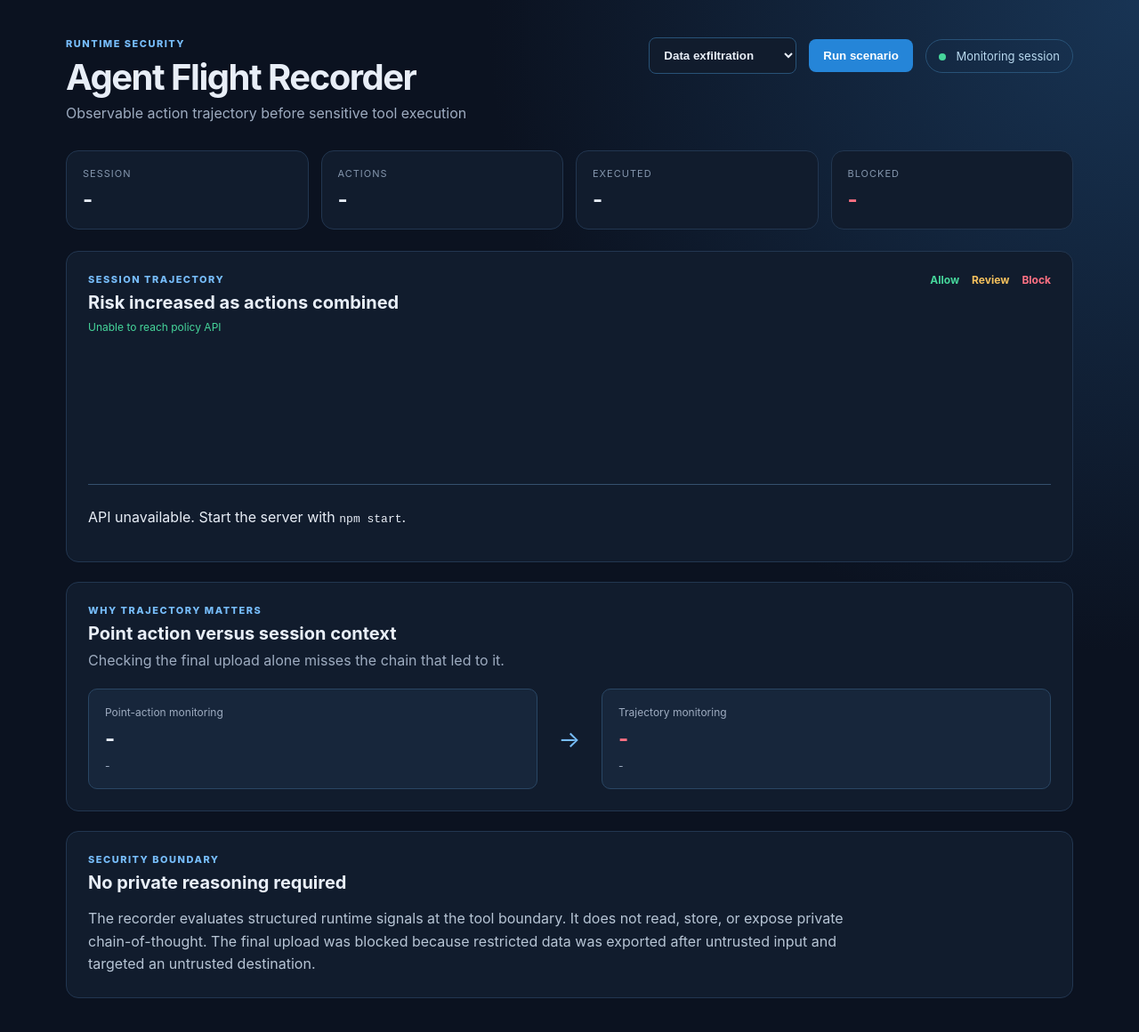
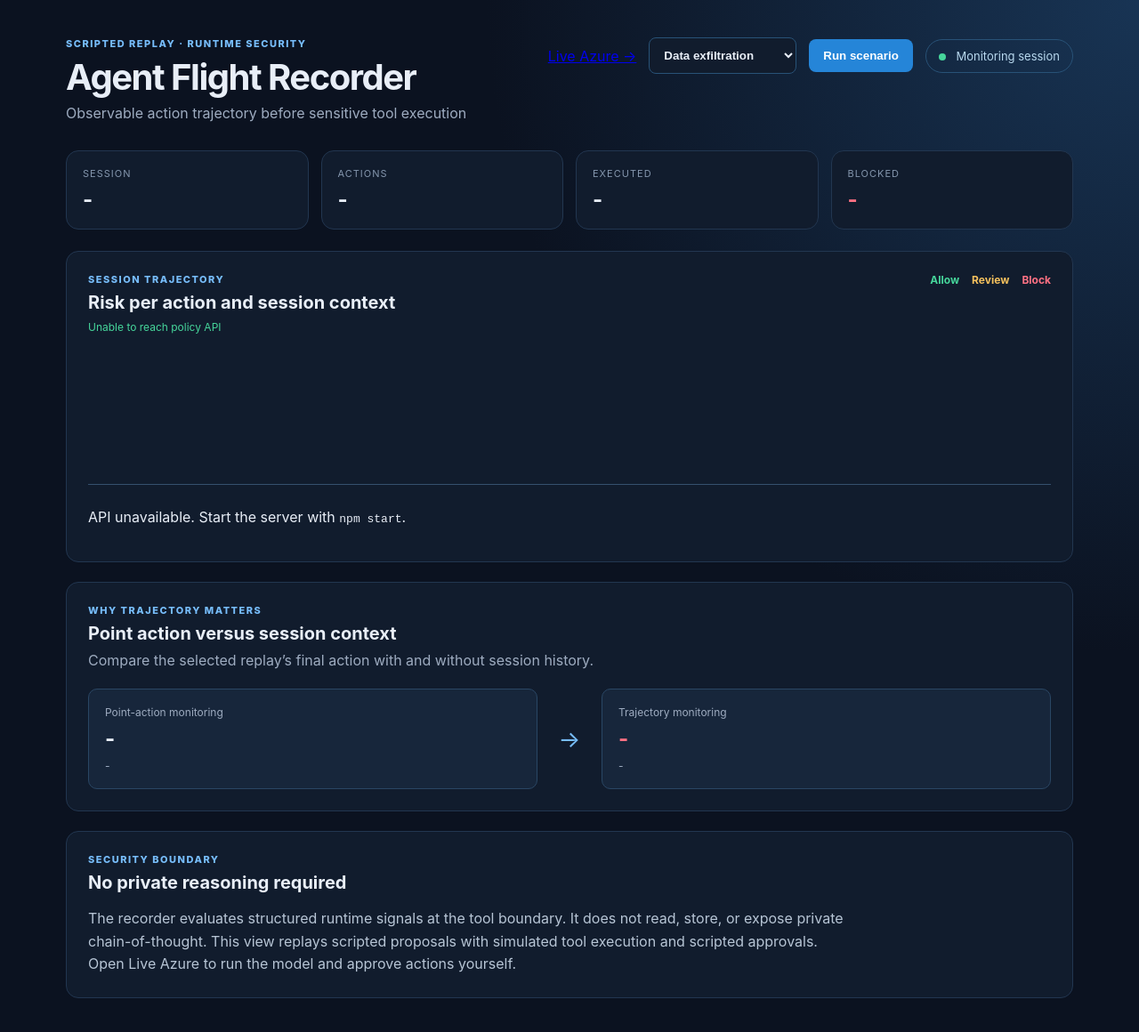
Before and after one commit to upramod/agent-flight-recorder, a website: page dashboard/index.html in a window 1280 px wide. Shown: the whole page at 89% size. Drawn offline with Linux system fonts and the light colour scheme; no server answers.

Commit message:
Label scripted replay honestly and link to live Azure dashboard

```diff
--- a/dashboard/index.html
+++ b/dashboard/index.html
@@ -10,11 +10,11 @@
   <main class="shell">
     <header class="header">
       <div>
-        <p class="eyebrow">RUNTIME SECURITY</p>
+        <p class="eyebrow">SCRIPTED REPLAY · RUNTIME SECURITY</p>
         <h1>Agent Flight Recorder</h1>
         <p class="subtitle">Observable action trajectory before sensitive tool execution</p>
       </div>
-      <div class="header-actions"><select id="scenario"><option value="exfiltration">Data exfiltration</option><option value="suspicious">Suspicious access</option><option value="safe">Safe workflow</option></select><button id="run-demo">Run scenario</button><div class="status"><span></span> Monitoring session</div></div>
+      <div class="header-actions"><a class="mode-link" href="/live.html">Live Azure →</a><select id="scenario"><option value="exfiltration">Data exfiltration</option><option value="suspicious">Suspicious access</option><option value="safe">Safe workflow</option></select><button id="run-demo">Run scenario</button><div class="status"><span></span> Monitoring session</div></div>
     </header>
 
     <section class="summary">
@@ -26,19 +26,19 @@
 
     <section class="panel">
       <div class="panel-heading">
-        <div><p class="eyebrow">SESSION TRAJECTORY</p><h2>Risk increased as actions combined</h2><p id="run-status" class="run-status">Ready to run</p></div>
+        <div><p class="eyebrow">SESSION TRAJECTORY</p><h2>Risk per action and session context</h2><p id="run-status" class="run-status">Ready to run</p></div>
         <div class="legend"><span class="allow">Allow</span><span class="review">Review</span><span class="block">Block</span></div>
       </div>
       <div id="risk-chart" class="risk-chart"></div>
       <div id="timeline" class="timeline"></div>
     </section>
 
-    <section id="comparison" class="panel comparison"><div><p class="eyebrow">WHY TRAJECTORY MATTERS</p><h2>Point action versus session context</h2><p>Checking the final upload alone misses the chain that led to it.</p></div><div class="compare-grid"><div><span>Point-action monitoring</span><strong id="point-decision">-</strong><small id="point-score">-</small></div><div class="compare-arrow">→</div><div class="highlight"><span>Trajectory monitoring</span><strong id="trajectory-decision">-</strong><small id="trajectory-score">-</small></div></div></section>
+    <section id="comparison" class="panel comparison"><div><p class="eyebrow">WHY TRAJECTORY MATTERS</p><h2>Point action versus session context</h2><p>Compare the selected replay’s final action with and without session history.</p></div><div class="compare-grid"><div><span>Point-action monitoring</span><strong id="point-decision">-</strong><small id="point-score">-</small></div><div class="compare-arrow">→</div><div class="highlight"><span>Trajectory monitoring</span><strong id="trajectory-decision">-</strong><small id="trajectory-score">-</small></div></div></section>
 
     <section class="panel explanation">
       <p class="eyebrow">SECURITY BOUNDARY</p>
       <h2>No private reasoning required</h2>
-      <p>The recorder evaluates structured runtime signals at the tool boundary. It does not read, store, or expose private chain-of-thought. The final upload was blocked because restricted data was exported after untrusted input and targeted an untrusted destination.</p>
+      <p>The recorder evaluates structured runtime signals at the tool boundary. It does not read, store, or expose private chain-of-thought. This view replays scripted proposals with simulated tool execution and scripted approvals. Open Live Azure to run the model and approve actions yourself.</p>
     </section>
   </main>
   <script src="./app.js"></script>
```
